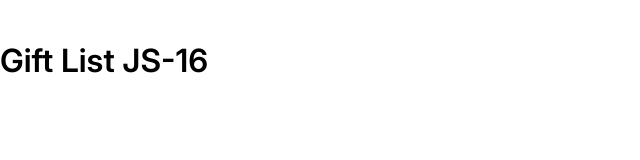
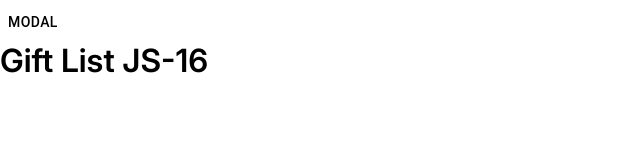
Before and after one commit to peaksoft-school/Gift-list-js16-day-, a React (Vite) app: page / in a window 1280 px wide. Shown: the top 160 px of the page, without its empty margins (0-640 px from the left). Built offline with nearby package versions, Linux system fonts and the light colour scheme.

Commit message:
bugfix-modal

```diff
--- a/src/components/UI/Modal.jsx
+++ b/src/components/UI/Modal.jsx
@@ -17,15 +17,15 @@ const style = {
    p: 4,
 }
 
-export default function OpenModal({ children, buttonText = 'Open Modal' }) {
+export default function OpenModal({ children, buttonText = 'Modal' }) {
    const [open, setOpen] = React.useState(false)
    const handleOpen = () => setOpen(true)
    const handleClose = () => setOpen(false)
 
    return (
       <div>
-         <Button onClick={handleOpen} color="primary">
-            {/* {buttonText} */}фыв
+         <Button onClick={handleOpen} color="primary" style={{color:"#000"}}>
+            {buttonText}
          </Button>
          <Modal
             aria-labelledby="transition-modal-title"
```
